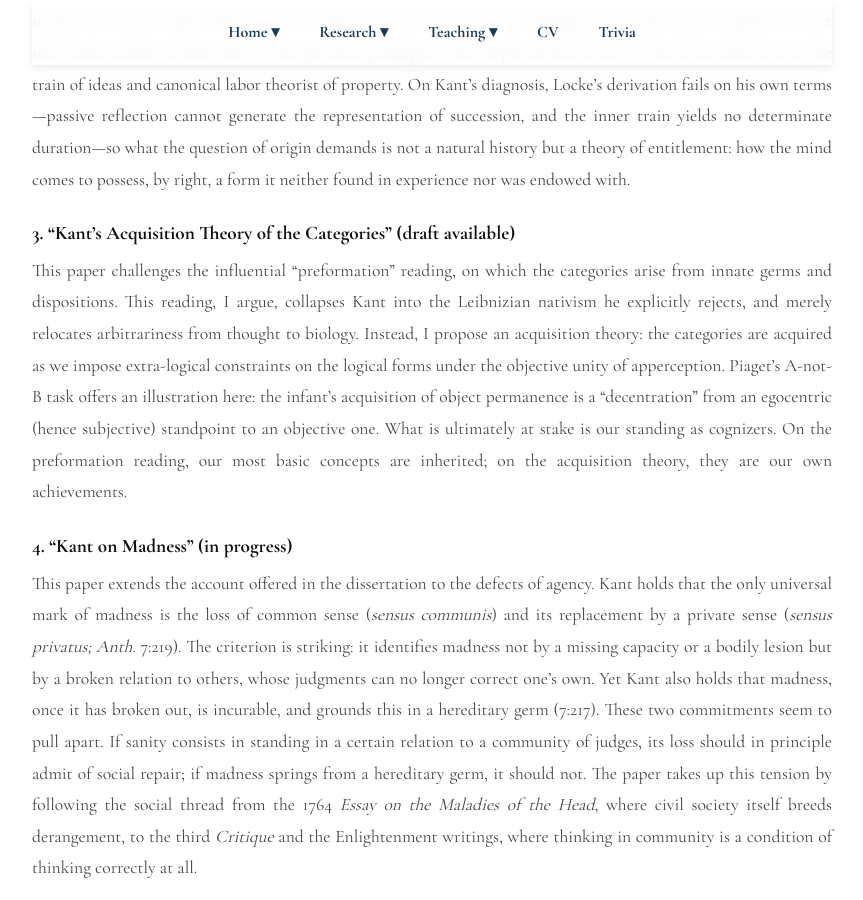
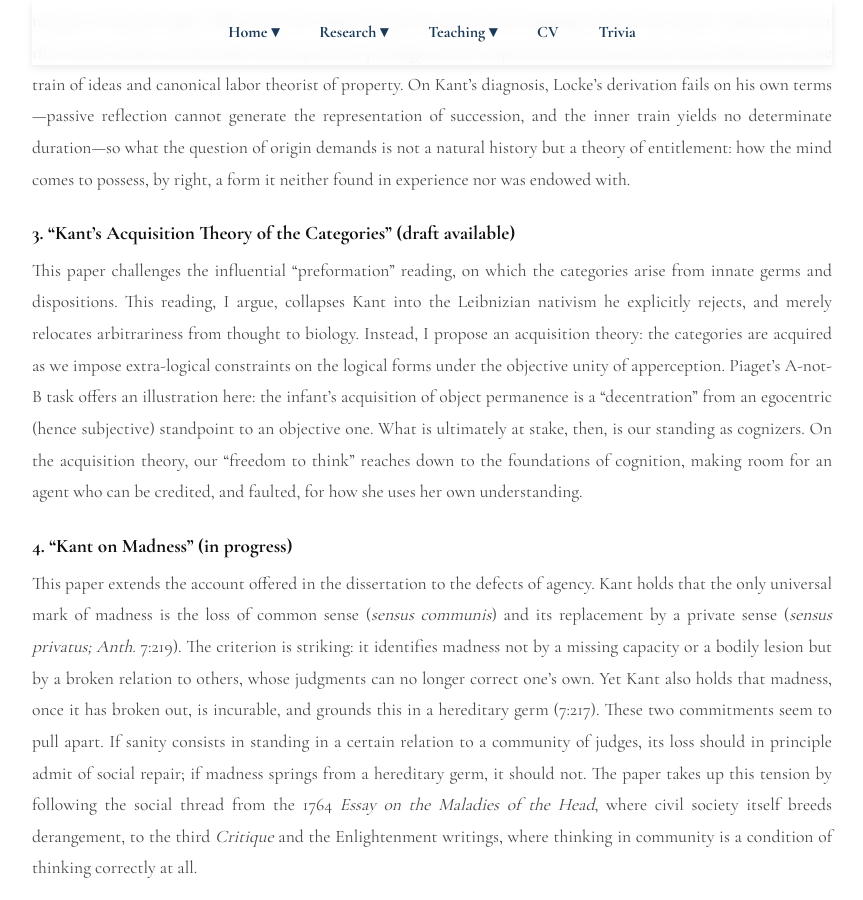
Before and after one commit to aileencluo/aileencluo.github.io, a Jekyll site: the page built from research.md, in a window 1280 px wide and 900 px high, scrolled down 1387 px. Shown: the whole window, without its empty margins (208-1071 px from the left). Built offline with Jekyll 4.4.1, drawn with Linux system fonts in a browser that asks for light colours.

Commit message:
Update research.md

```diff
--- a/research.md
+++ b/research.md
@@ -26,7 +26,7 @@ title: Research
 <p class="subdesc">This paper begins from Kant’s dictum in the <em>Discovery</em> that time is <em>originally acquired</em>, a term he takes from “the teachers of natural right.” Why must the origin of time be stated in the language of law? My answer exploits the fact that Locke stands on both sides of the question: paradigm of the empirical derivation of time from reflection on the train of ideas and canonical labor theorist of property. On Kant’s diagnosis, Locke’s derivation fails on his own terms—passive reflection cannot generate the representation of succession, and the inner train yields no determinate duration—so what the question of origin demands is not a natural history but a theory of entitlement: how the mind comes to possess, by right, a form it neither found in experience nor was endowed with.</p>
 
 <div class="subhead">3. “Kant’s Acquisition Theory of the Categories” (draft available)</div>
-<p class="subdesc">This paper challenges the influential “preformation” reading, on which the categories arise from innate germs and dispositions. This reading, I argue, collapses Kant into the Leibnizian nativism he explicitly rejects, and merely relocates arbitrariness from thought to biology. Instead, I propose an acquisition theory: the categories are acquired as we impose extra-logical constraints on the logical forms under the objective unity of apperception. Piaget’s A-not-B task offers an illustration here: the infant’s acquisition of object permanence is a “decentration” from an egocentric (hence subjective) standpoint to an objective one. What is ultimately at stake is our standing as cognizers. On the preformation reading, our most basic concepts are inherited; on the acquisition theory, they are our own achievements.</p>
+<p class="subdesc">This paper challenges the influential “preformation” reading, on which the categories arise from innate germs and dispositions. This reading, I argue, collapses Kant into the Leibnizian nativism he explicitly rejects, and merely relocates arbitrariness from thought to biology. Instead, I propose an acquisition theory: the categories are acquired as we impose extra-logical constraints on the logical forms under the objective unity of apperception. Piaget’s A-not-B task offers an illustration here: the infant’s acquisition of object permanence is a “decentration” from an egocentric (hence subjective) standpoint to an objective one. What is ultimately at stake, then, is our standing as cognizers. On the acquisition theory, our “freedom to think” reaches down to the foundations of cognition, making room for an agent who can be credited, and faulted, for how she uses her own understanding.</p>
 
 <div class="subhead">4. “Kant on Madness” (in progress)</div>
 <p class="subdesc">This paper extends the account offered in the dissertation to the defects of agency. Kant holds that the only universal mark of madness is the loss of common sense (<em>sensus communis</em>) and its replacement by a private sense (<em>sensus privatus; Anth.</em> 7:219). The criterion is striking: it identifies madness not by a missing capacity or a bodily lesion but by a broken relation to others, whose judgments can no longer correct one’s own. Yet Kant also holds that madness, once it has broken out, is incurable, and grounds this in a hereditary germ (7:217). These two commitments seem to pull apart. If sanity consists in standing in a certain relation to a community of judges, its loss should in principle admit of social repair; if madness springs from a hereditary germ, it should not. The paper takes up this tension by following the social thread from the 1764 <em>Essay on the Maladies of the Head</em>, where civil society itself breeds derangement, to the third <em>Critique</em> and the Enlightenment writings, where thinking in community is a condition of thinking correctly at all.</p>
```
